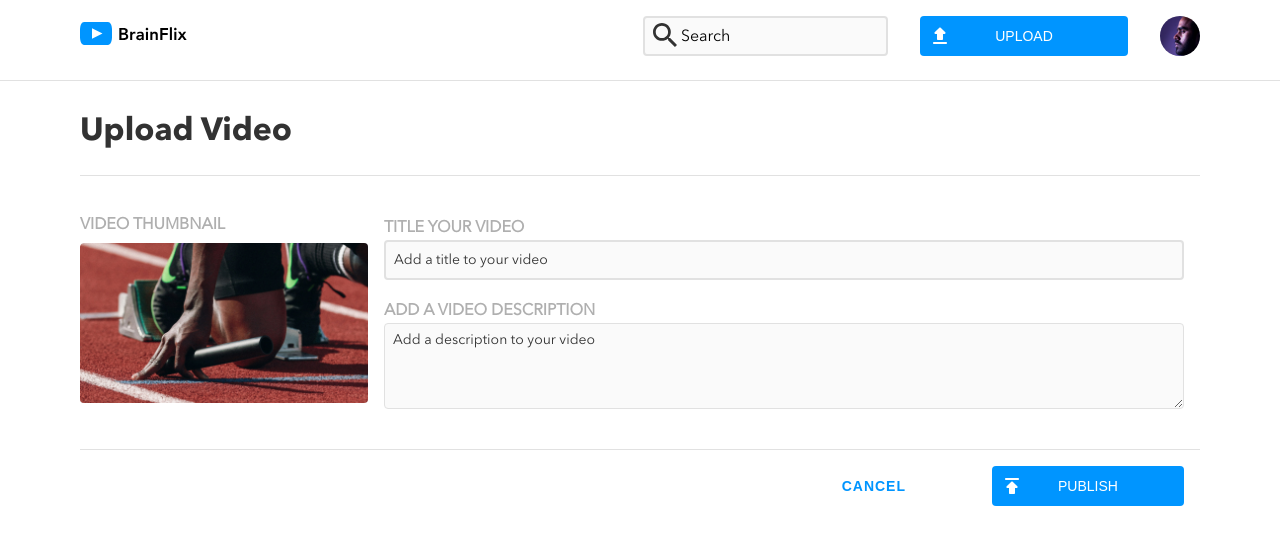
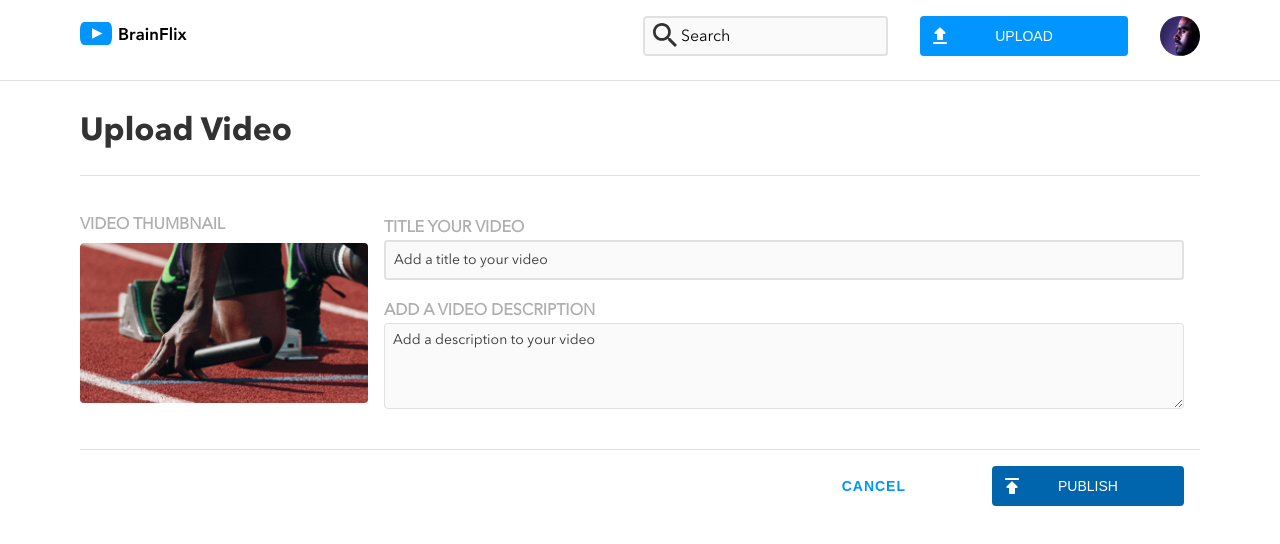
Before and after one commit to reema-susanroy/reema-susanroy-brainflix, a React (Create React App) app: page /upload in a window 1280 px wide. In both pictures the pointer is over the button "PUBLISH". Shown: the top 544 px of the page. Built offline with nearby package versions, Linux system fonts and the light colour scheme.

Commit message:
Added styles to buttons on upload page.

```diff
--- a/src/pages/UploadPage/UploadPage.scss
+++ b/src/pages/UploadPage/UploadPage.scss
@@ -148,7 +148,9 @@
         @include tablet {
             width: 12rem;
         }
-
+        &:hover{
+            background-color: $secondary_color_button;
+        }
     }
 
     &--cancel {
@@ -162,6 +164,9 @@
 
         @include tablet {
             letter-spacing: 1px;
+        }
+        &:hover{
+            color: $secondary_color_button;
         }
     }
 }
```
